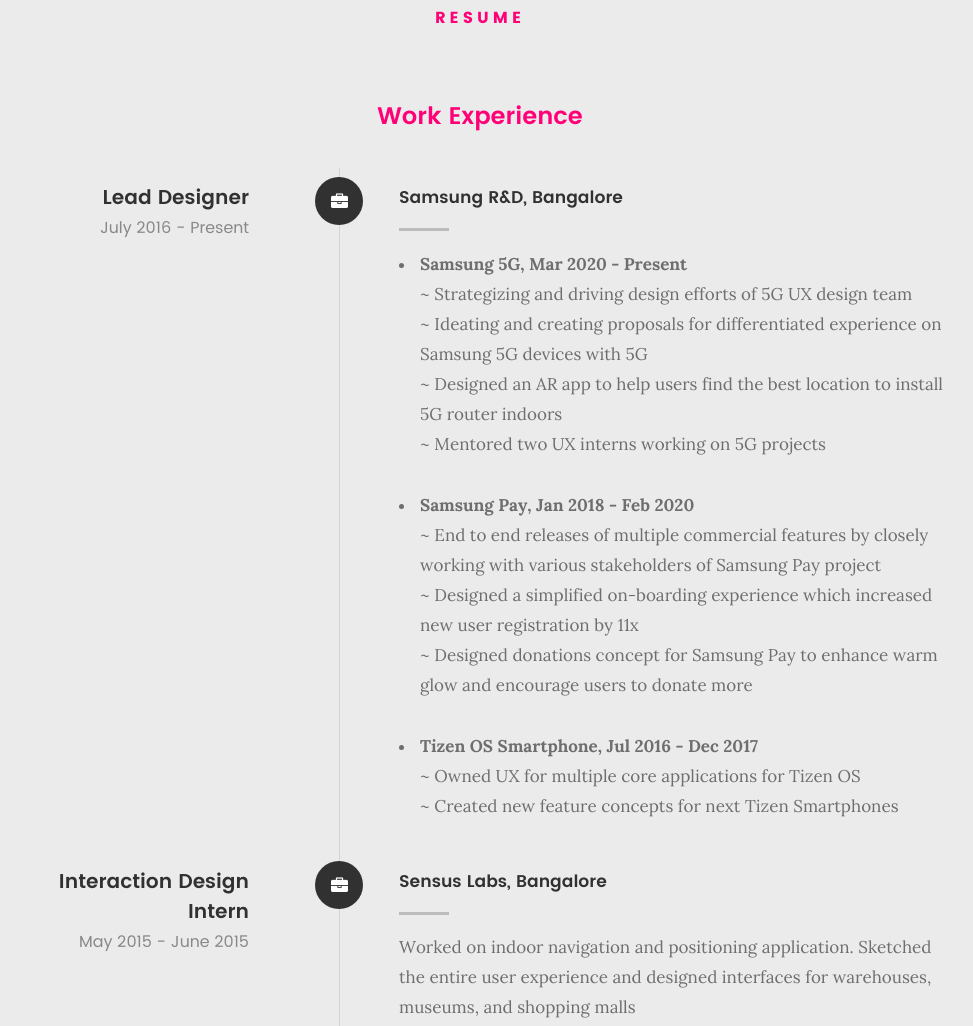
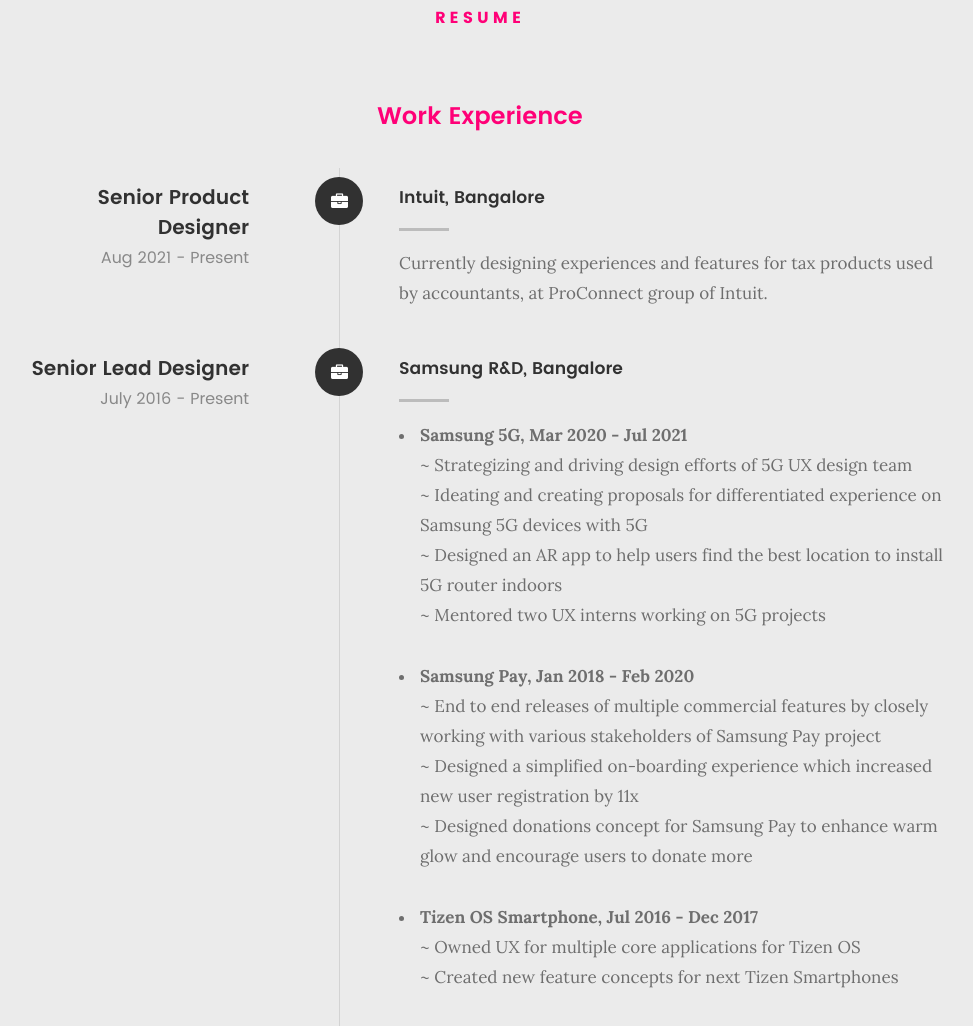
Before and after one commit to PrasadGhone/Portfolio-2021, a plain HTML site: page index.html in a window 1280 px wide. Shown: the part 1709-2735 px from the top of the page, without its empty margins (160-1133 px from the left). Drawn offline with Linux system fonts and the light colour scheme; files whose address does not match are found by name.

Commit message:
Update index.html

```diff
--- a/index.html
+++ b/index.html
@@ -229,6 +229,24 @@
 
    			<div class="timeline-wrap">
 
+				 <div class="timeline-block">
+
+	   				<div class="timeline-ico">
+	   					<i class="fa fa-briefcase"></i>
+	   				</div>
+
+	   				<div class="timeline-header">
+	   					<h3>Senior Product Designer</h3>
+	   					<p>Aug 2021 - Present</p>
+	   				</div>
+
+	   				<div class="timeline-content">
+	   					<h4>Intuit, Bangalore</h4>
+	   					<p>Currently designing experiences and features for tax products used by accountants, at ProConnect group of Intuit.</p>
+	   				</div>
+
+	   			</div>
+
    				<div class="timeline-block">
 
 	   				<div class="timeline-ico">
@@ -236,14 +254,14 @@
 	   				</div>
 
 	   				<div class="timeline-header">
-	   					<h3>Lead Designer</h3>
+	   					<h3>Senior Lead Designer</h3>
 	   					<p>July 2016 - Present</p>
 	   				</div>
 
 	   				<div class="timeline-content">
 	   					<h4>Samsung R&D, Bangalore</h4>
 	   					<ul>
-  							<li><b>Samsung 5G, Mar 2020 - Present</b>
+  							<li><b>Samsung 5G, Mar 2020 - Jul 2021</b>
   									<p>		~ Strategizing and driving design efforts of 5G UX design team
 										<br>~ Ideating and creating proposals for differentiated experience on Samsung 5G devices with 5G
 										<br>~ Designed an AR app to help users find the best location to install 5G router indoors
```
